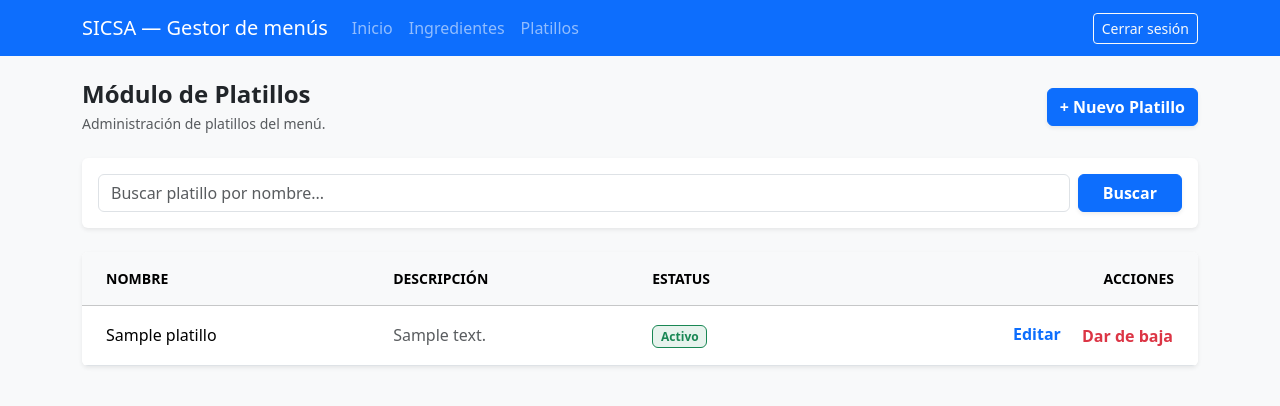
After one commit to AllanMartinR/Gestor-de-menus, a Django app: page /platillos/ in a window 1280 px wide. The commit adds this page. Shown: the top 406 px of the page. Run offline with Django 5.2, Linux system fonts and the light colour scheme; a user stored in the database is signed in; tables that the repository leaves empty hold one stand-in row (values such as "Sample post").

Commit message:
Se realizo el CRUD backend de platillos

```diff
--- /dev/null
+++ b/Gestion/templates/gestion/platillo_list.html
@@ -0,0 +1,85 @@
+{% extends "base.html" %}
+
+{% block title %}Platillos | SICSA{% endblock %}
+
+{% block content %}
+<div class="container-fluid px-0">
+
+    <!-- Header del Módulo -->
+    <div class="d-flex justify-content-between align-items-center mb-4">
+        <div>
+            <h2 class="h4 mb-1 fw-bold text-dark">Módulo de Platillos</h2>
+            <p class="text-muted small mb-0">Administración de platillos del menú.</p>
+        </div>
+        <a href="{% url 'platillo_create' %}" class="btn btn-primary fw-semibold shadow-sm">
+            + Nuevo Platillo
+        </a>
+    </div>
+
+    <!-- Barra de búsqueda dinámica -->
+    <div class="card border-0 shadow-sm mb-4">
+        <div class="card-body p-3">
+            <form method="get" class="d-flex gap-2">
+                <input type="search" name="q" value="{{ q|default_if_none:'' }}" class="form-control" placeholder="Buscar platillo por nombre...">
+                <button type="submit" class="btn btn-primary fw-semibold shadow-sm px-4">
+                    Buscar
+                </button>
+                {% if q %}
+                    <a href="{% url 'platillo_list' %}" class="btn btn-light fw-semibold border shadow-sm px-4">
+                        Limpiar
+                    </a>
+                {% endif %}
+            </form>
+        </div>
+    </div>
+
+    <!-- Tabla de platillos -->
+    <div class="card border-0 shadow-sm overflow-hidden">
+        <div class="table-responsive">
+            <table class="table table-hover align-middle mb-0">
+                <thead class="table-light text-muted small text-uppercase">
+                    <tr>
+                        <th class="px-4 py-3">Nombre</th>
+                        <th class="px-4 py-3">Descripción</th>
+                        <th class="px-4 py-3">Estatus</th>
+                        <th class="px-4 py-3 text-end">Acciones</th>
+                    </tr>
+                </thead>
+                <tbody class="border-top-0">
+                    {% for platillo in platillos %}
+                    <tr>
+                        <td class="px-4 py-3 fw-medium">{{ platillo.nombre }}</td>
+                        <td class="px-4 py-3 text-muted">{{ platillo.descripcion|default:"—"|truncatechars:60 }}</td>
+                        <td class="px-4 py-3">
+                            {% if platillo.activo %}
+                                <span class="badge bg-success bg-opacity-10 text-success border border-success">Activo</span>
+                            {% else %}
+                                <span class="badge bg-danger bg-opacity-10 text-danger border border-danger">Inactivo</span>
+                            {% endif %}
+                        </td>
+                        <td class="px-4 py-3 text-end">
+                            <a href="{% url 'platillo_update' platillo.pk %}" class="text-decoration-none me-3 fw-semibold text-primary">Editar</a>
+
+                            <form method="post" action="{% url 'platillo_baja' platillo.pk %}" class="d-inline" onsubmit="return confirm('¿Dar de baja {{ platillo.nombre }}?');">
+                                {% csrf_token %}
+                                <button type="submit" class="btn btn-link text-danger text-decoration-none p-0 m-0 fw-semibold">Dar de baja</button>
+                            </form>
+                        </td>
+                    </tr>
+                    {% empty %}
+                    <tr>
+                        <td colspan="4" class="px-4 py-5 text-center text-muted">
+                            {% if q %}
+                                No se encontraron platillos para «{{ q }}».
+                            {% else %}
+                                No hay platillos activos. Registre el primero con «+ Nuevo Platillo».
+                            {% endif %}
+                        </td>
+                    </tr>
+                    {% endfor %}
+                </tbody>
+            </table>
+        </div>
+    </div>
+</div>
+{% endblock %}
--- a/Gestion/urls.py
+++ b/Gestion/urls.py
@@ -5,20 +5,36 @@ from .views import (
     IngredienteListView,
     IngredienteUpdateView,
     ingrediente_baja,
+    PlatilloCreateView,
+    PlatilloListView,
+    PlatilloUpdateView,
+    platillo_baja,
 )
 
-# Ejemplo de inclusión en Gestor_Menus/urls.py:
-#   path('ingredientes/', include('Gestion.urls')),
+# Este urls.py ya define los prefijos completos. Inclúyelo en la raíz
+# del proyecto (Gestor_Menus/urls.py):
+#   path('', include('Gestion.urls')),
 #
 # Rutas resultantes:
 #   /ingredientes/                  -> ingrediente_list
 #   /ingredientes/nuevo/            -> ingrediente_create
 #   /ingredientes/<pk>/editar/      -> ingrediente_update
 #   /ingredientes/<pk>/baja/        -> ingrediente_baja (solo POST)
+#   /platillos/                     -> platillo_list
+#   /platillos/nuevo/               -> platillo_create
+#   /platillos/<pk>/editar/         -> platillo_update
+#   /platillos/<pk>/baja/           -> platillo_baja (solo POST)
 
 urlpatterns = [
-    path('', IngredienteListView.as_view(), name='ingrediente_list'),
-    path('nuevo/', IngredienteCreateView.as_view(), name='ingrediente_create'),
-    path('<int:pk>/editar/', IngredienteUpdateView.as_view(), name='ingrediente_update'),
-    path('<int:pk>/baja/', ingrediente_baja, name='ingrediente_baja'),
+    # Ingredientes
+    path('ingredientes/', IngredienteListView.as_view(), name='ingrediente_list'),
+    path('ingredientes/nuevo/', IngredienteCreateView.as_view(), name='ingrediente_create'),
+    path('ingredientes/<int:pk>/editar/', IngredienteUpdateView.as_view(), name='ingrediente_update'),
+    path('ingredientes/<int:pk>/baja/', ingrediente_baja, name='ingrediente_baja'),
+
+    # Platillos
+    path('platillos/', PlatilloListView.as_view(), name='platillo_list'),
+    path('platillos/nuevo/', PlatilloCreateView.as_view(), name='platillo_create'),
+    path('platillos/<int:pk>/editar/', PlatilloUpdateView.as_view(), name='platillo_update'),
+    path('platillos/<int:pk>/baja/', platillo_baja, name='platillo_baja'),
 ]
--- a/Gestion/views.py
+++ b/Gestion/views.py
@@ -7,8 +7,8 @@ from django.urls import reverse_lazy
 from django.views.decorators.http import require_POST
 from django.views.generic import CreateView, ListView, UpdateView
 
-from .forms import IngredienteForm
-from .models import Ingrediente
+from .forms import IngredienteForm, PlatilloForm
+from .models import Ingrediente, Platillo
 
 
 class IngredienteListView(LoginRequiredMixin, ListView):
@@ -70,3 +70,64 @@ def ingrediente_baja(request, pk):
         f'El ingrediente "{ingrediente.nombre}" se dio de baja.',
     )
     return redirect('ingrediente_list')
+
+
+class PlatilloListView(LoginRequiredMixin, ListView):
+    model = Platillo
+    template_name = 'gestion/platillo_list.html'
+    context_object_name = 'platillos'
+
+    def get_queryset(self):
+        queryset = Platillo.objects.filter(activo=True)
+        q = self.request.GET.get('q', '').strip()
+        if q:
+            queryset = queryset.filter(nombre__icontains=q)
+        return queryset
+
+    def get_context_data(self, **kwargs):
+        context = super().get_context_data(**kwargs)
+        context['q'] = self.request.GET.get('q', '').strip()
+        return context
+
+
+class PlatilloCreateView(LoginRequiredMixin, SuccessMessageMixin, CreateView):
+    model = Platillo
+    form_class = PlatilloForm
+    template_name = 'gestion/platillo_form.html'
+    success_url = reverse_lazy('platillo_list')
+    success_message = 'Platillo "%(nombre)s" registrado correctamente.'
+
+    def get_context_data(self, **kwargs):
+        context = super().get_context_data(**kwargs)
+        context['titulo'] = 'Nuevo platillo'
+        return context
+
+
+class PlatilloUpdateView(LoginRequiredMixin, SuccessMessageMixin, UpdateView):
+    model = Platillo
+    form_class = PlatilloForm
+    template_name = 'gestion/platillo_form.html'
+    success_url = reverse_lazy('platillo_list')
+    success_message = 'Platillo "%(nombre)s" actualizado correctamente.'
+
+    def get_queryset(self):
+        return Platillo.objects.filter(activo=True)
+
+    def get_context_data(self, **kwargs):
+        context = super().get_context_data(**kwargs)
+        context['titulo'] = 'Editar platillo'
+        return context
+
+
+@login_required
+@require_POST
+def platillo_baja(request, pk):
+    """Baja lógica: activo=False. No usa .delete() ni DeleteView."""
+    platillo = get_object_or_404(Platillo, pk=pk, activo=True)
+    platillo.activo = False
+    platillo.save(update_fields=['activo'])
+    messages.success(
+        request,
+        f'El platillo "{platillo.nombre}" se dio de baja.',
+    )
+    return redirect('platillo_list')
--- a/Gestor_Menus/urls.py
+++ b/Gestor_Menus/urls.py
@@ -1,3 +1,4 @@
+
 """
 URL configuration for Gestor_Menus project.
 """
@@ -7,7 +8,8 @@ from django.urls import include, path
 urlpatterns = [
     path('admin/', admin.site.urls),
     path('', include('accounts.urls')),
-    # Módulo de ingredientes (Gestion/urls.py):
+    # Módulo de Gestion (Gestion/urls.py) — ya define sus propios prefijos:
     # /ingredientes/, /ingredientes/nuevo/, /ingredientes/<pk>/editar/, /ingredientes/<pk>/baja/
-    path('ingredientes/', include('Gestion.urls')),
+    # /platillos/, /platillos/nuevo/, /platillos/<pk>/editar/, /platillos/<pk>/baja/
+    path('', include('Gestion.urls')),
 ]
--- a/accounts/templates/base.html
+++ b/accounts/templates/base.html
@@ -20,6 +20,9 @@
                     </li>
                     <li class="nav-item">
                         <a class="nav-link" href="{% url 'ingrediente_list' %}">Ingredientes</a>
+                    </li>
+                    <li class="nav-item">
+                        <a class="nav-link" href="{% url 'platillo_list' %}">Platillos</a>
                     </li>
                 </ul>
                 <form method="post" action="{% url 'logout' %}" class="d-flex mb-0">
```
Also changed, not shown: Gestion/forms.py (+51 -1 lines), Gestion/templates/gestion/platillo_form.html (added, +52 -0 lines).
